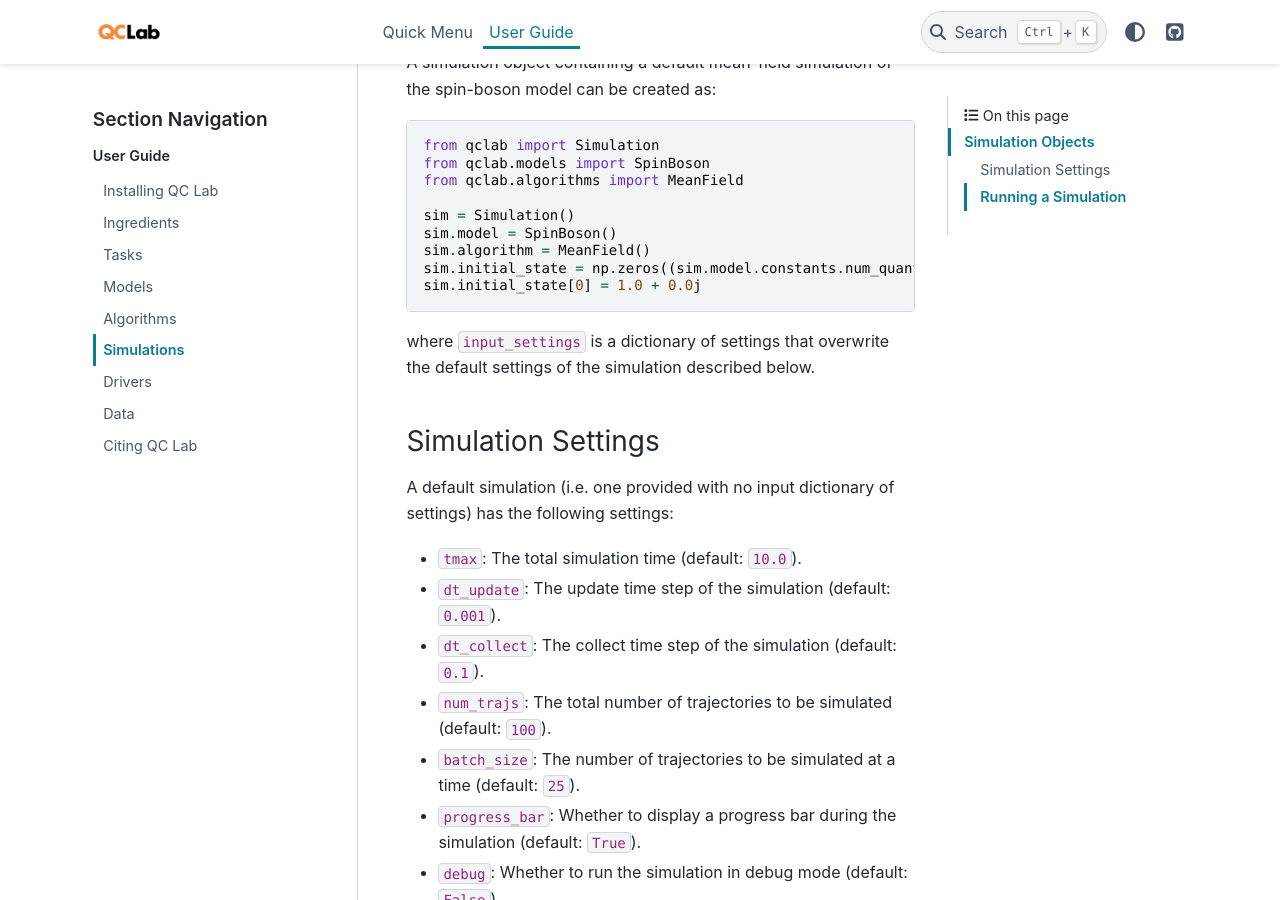
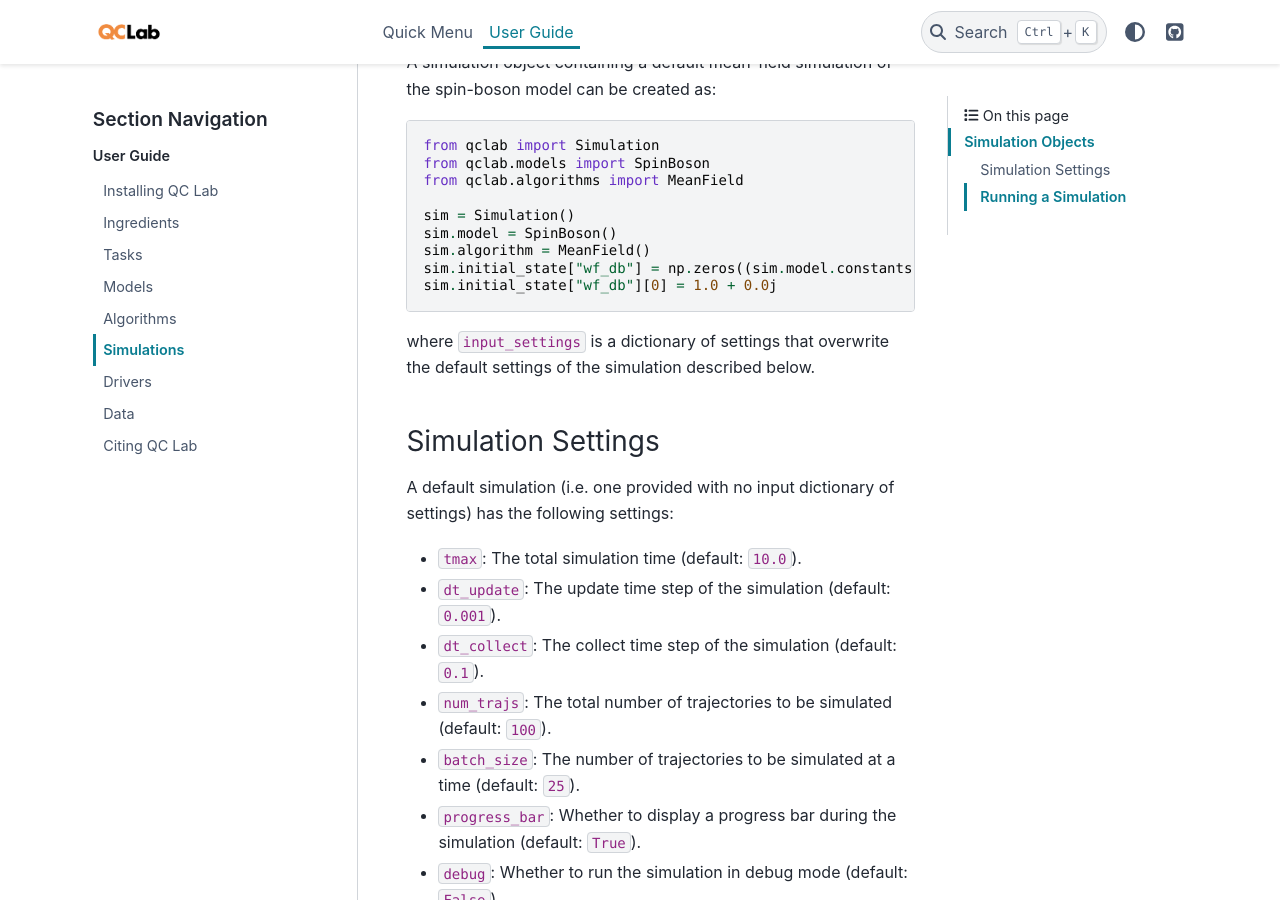
Before and after one commit to tempelaar-team/qc_lab, a Sphinx documentation site: the page built from docs/user_guide/simulation.rst, in a window 1280 px wide and 900 px high, scrolled down 832 px. Built offline with Sphinx 7.4.7 and the PyData theme 0.15.4, drawn with Linux system fonts in a browser that asks for light colours.

Commit message:
Updated typo in documentation

```diff
--- a/docs/user_guide/simulation.rst
+++ b/docs/user_guide/simulation.rst
@@ -27,8 +27,8 @@ A simulation object containing a default mean-field simulation of the spin-boson
     sim = Simulation()
     sim.model = SpinBoson()
     sim.algorithm = MeanField()
-    sim.initial_state = np.zeros((sim.model.constants.num_quantum_states,), dtype=complex)
-    sim.initial_state[0] = 1.0 + 0.0j
+    sim.initial_state["wf_db"] = np.zeros((sim.model.constants.num_quantum_states,), dtype=complex)
+    sim.initial_state["wf_db"][0] = 1.0 + 0.0j
 
 where ``input_settings`` is a dictionary of settings that overwrite the default settings of the simulation described below.
 
```
